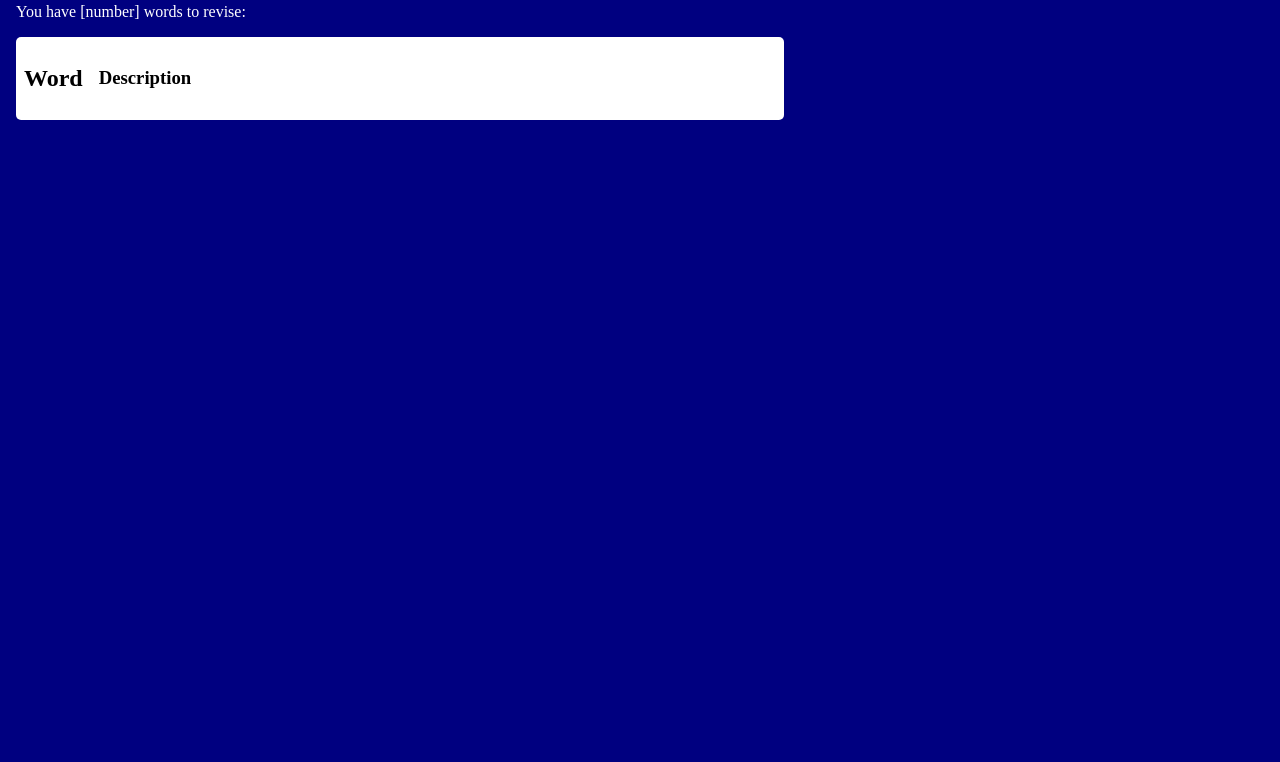
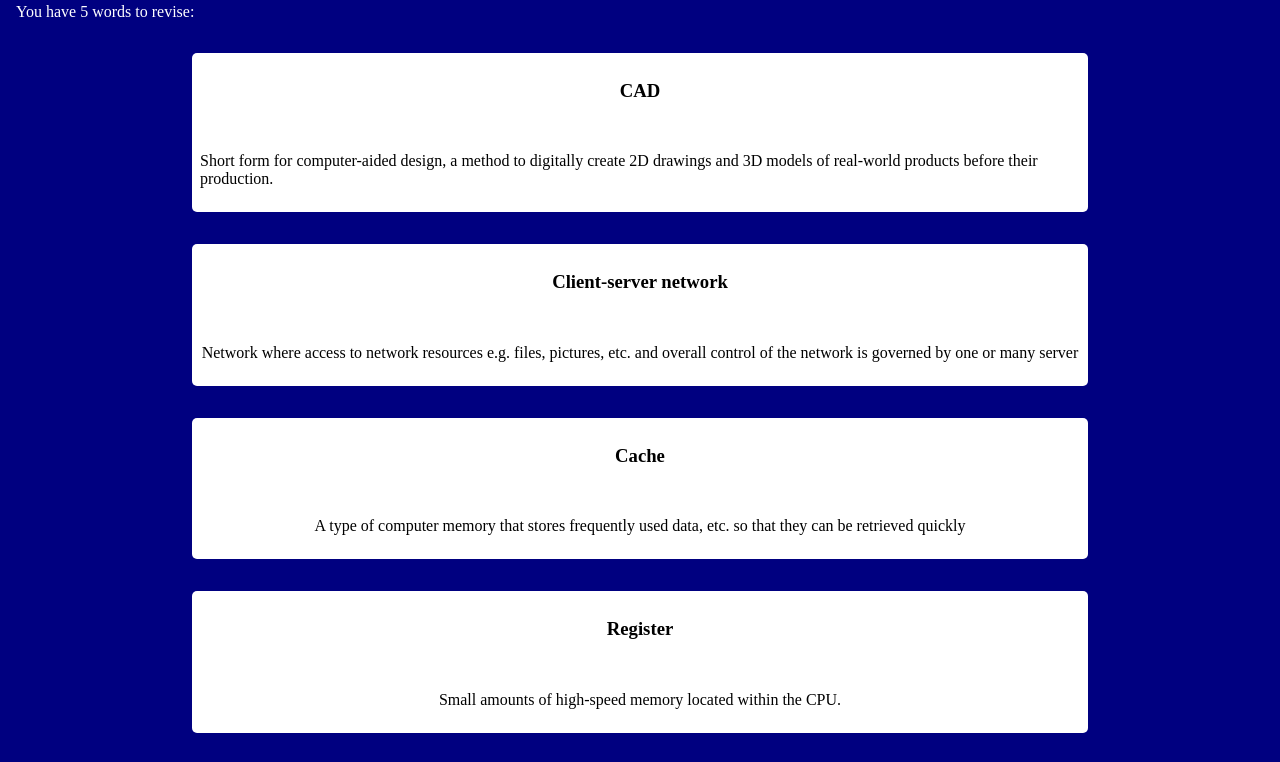
Before and after one commit to annieqqa/STEAMPictionary, a website built with Parcel: page client/revision.html in a window 1280 px wide. Shown: the part 45-807 px from the top of the page. Built offline with nearby package versions, Linux system fonts and the light colour scheme.

Commit message:
Fix bugs

```diff
--- a/client/revision.css
+++ b/client/revision.css
@@ -33,16 +33,23 @@ navbar{
     margin: 1rem;
 }
 
+.cards-container{
+    display: flex;
+    flex-direction: column;
+    align-items: center;
+}
+
 .card-container{
-    margin-left: 1rem;
+    margin: 1rem;
     grid-area:word;
     display: flex;
+    flex-direction: column;
     align-items: center;
     background-color:white;
     color: black;
     border-radius: 5px;
     border-color: red;
-    width: 60vw
+    width: 70%;
 }
 
 .card{
--- a/client/revision.html
+++ b/client/revision.html
@@ -10,13 +10,9 @@
 <body>
     <navbar>
         <a class = "navbar btn" href="/index.html"> 🢠 Back  </a>
-        <span data-username class="navbar username">Username</span>
+        <span data-username class="navbar username">Alice</span>
     </navbar>
-    <div class="header">You have [number] words to revise:</div>
-    <div class="card-container">
-        <h2 class="card word">Word</h2>
-        <h3 class="card description">Description</h3>
-    </div>
-    </section>
+    <div class="header" data-header></div>
+    <div data-card class="cards-container"></div>
 </body>
 </html>
--- a/client/revision.js
+++ b/client/revision.js
@@ -17,3 +17,44 @@ const WORDS = [
     "A system of rules for addressing and routing data on the Internet",
   ],
 ]
+
+// let count = 0
+const headerElement = document.querySelector("[data-header]")
+headerElement.innerText = `You have ${WORDS.length} words to revise:`
+addWord()
+
+function addWord() {
+  WORDS.forEach((obj) => {
+    // count = count + 1
+    let word = obj[0]
+    let description = obj[1]
+    const lane = document.querySelector(`[data-card]`)
+    const cardElement = createCardElement(word, description)
+    lane.append(cardElement)
+  })
+}
+
+function createCardElement(word, description) {
+  const element = document.createElement("div")
+  addWordHeading(element, word)
+  addWordDescription(element, description)
+  element.classList.add("card-container")
+  console.log(element)
+  return element
+}
+
+function addWordHeading(element, heading) {
+  const wordElement = document.createElement("h3")
+  wordElement.innerText = heading
+  wordElement.classList.add("card")
+  wordElement.classList.add("word")
+  element.append(wordElement)
+}
+
+function addWordDescription(element, description) {
+  const descriptionElement = document.createElement("p")
+  descriptionElement.innerText = description
+  descriptionElement.classList.add("card")
+  descriptionElement.classList.add("description")
+  element.append(descriptionElement)
+}
```
Also changed, not shown: client/DrawableCanvas.js (+19 -4 lines), client/index.css (+5 -3 lines), client/index.html (+5 -2 lines), client/room.js (+18 -4 lines), 1 other file.
